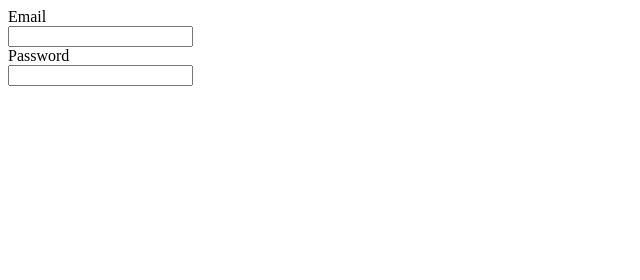
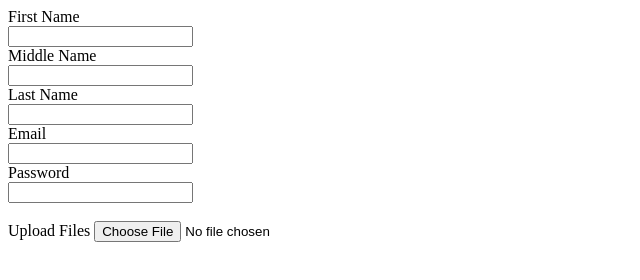
Before and after one commit to Sriramkumar-S/netlify-demo, a plain HTML site: page index.html in a window 1280 px wide. Shown: the whole page, without its empty margins (0-640 px from the left). Drawn offline with Linux system fonts and the light colour scheme.

Commit message:
Update index.html

```diff
--- a/index.html
+++ b/index.html
@@ -5,9 +5,17 @@
     <title>My Web Page</title>
 </head>
 <body>
+<label for="firstName">First Name</label><br>
+<input type="text" name="firstName" id="firstName"><br>
+<label for="middleName">Middle Name</label><br>
+<input type="text" name="middleName" id="middleName"><br>
+<label for="lastName">Last Name</label><br>
+<input type="text" name="lastName" id="lastName"><br>
 <label for="email">Email</label><br>
-<input type="email" name="" id="email"><br>
+<input type="email" name="email" id="email"><br>
 <label for="password">Password</label><br>
-<input type="password" name="" id="password">
+<input type="password" name="password" id="password"><br><br>
+<label for="file">Upload Files</label>
+<input type="file" id="file" name="file" />
 </body>
 </html>
```
